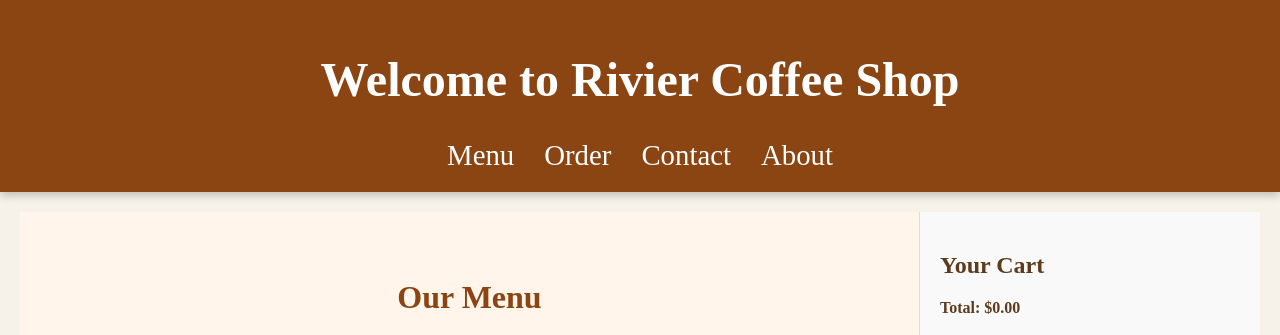
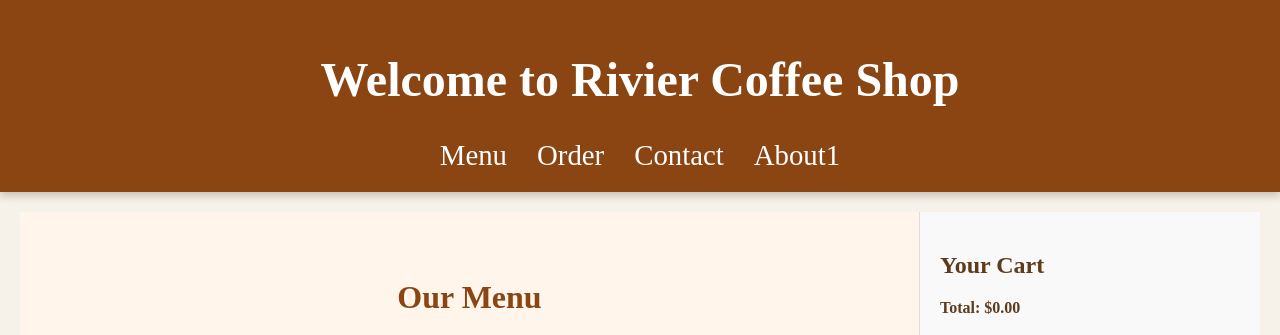
Before and after one commit to VinayGoudJ/CoffeShop, a plain HTML site: page index.html in a window 1280 px wide. Shown: the top 335 px of the page. Drawn offline with Linux system fonts and the light colour scheme.

Commit message:
Updated About link changes

```diff
--- a/index.html
+++ b/index.html
@@ -14,7 +14,7 @@
                 <li><a href="#menu">Menu</a></li>
                 <li><a href="order.html">Order</a></li>
                 <li><a href="contact.html">Contact</a></li>
-                <li><a href="contact.html">About</a></li>
+                <li><a href="contact.html">About1</a></li>
             </ul>
         </nav>
     </header>
```
